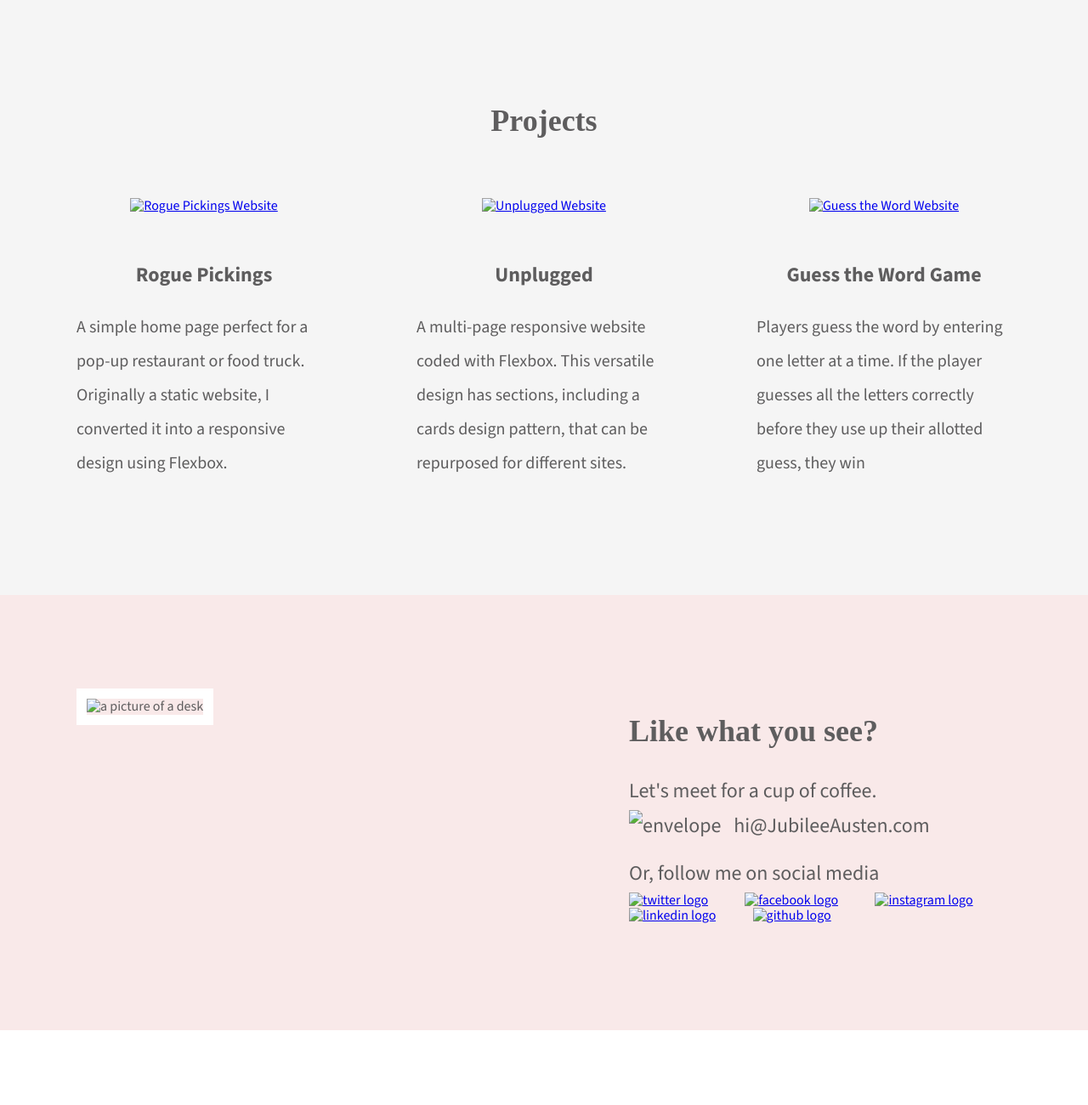
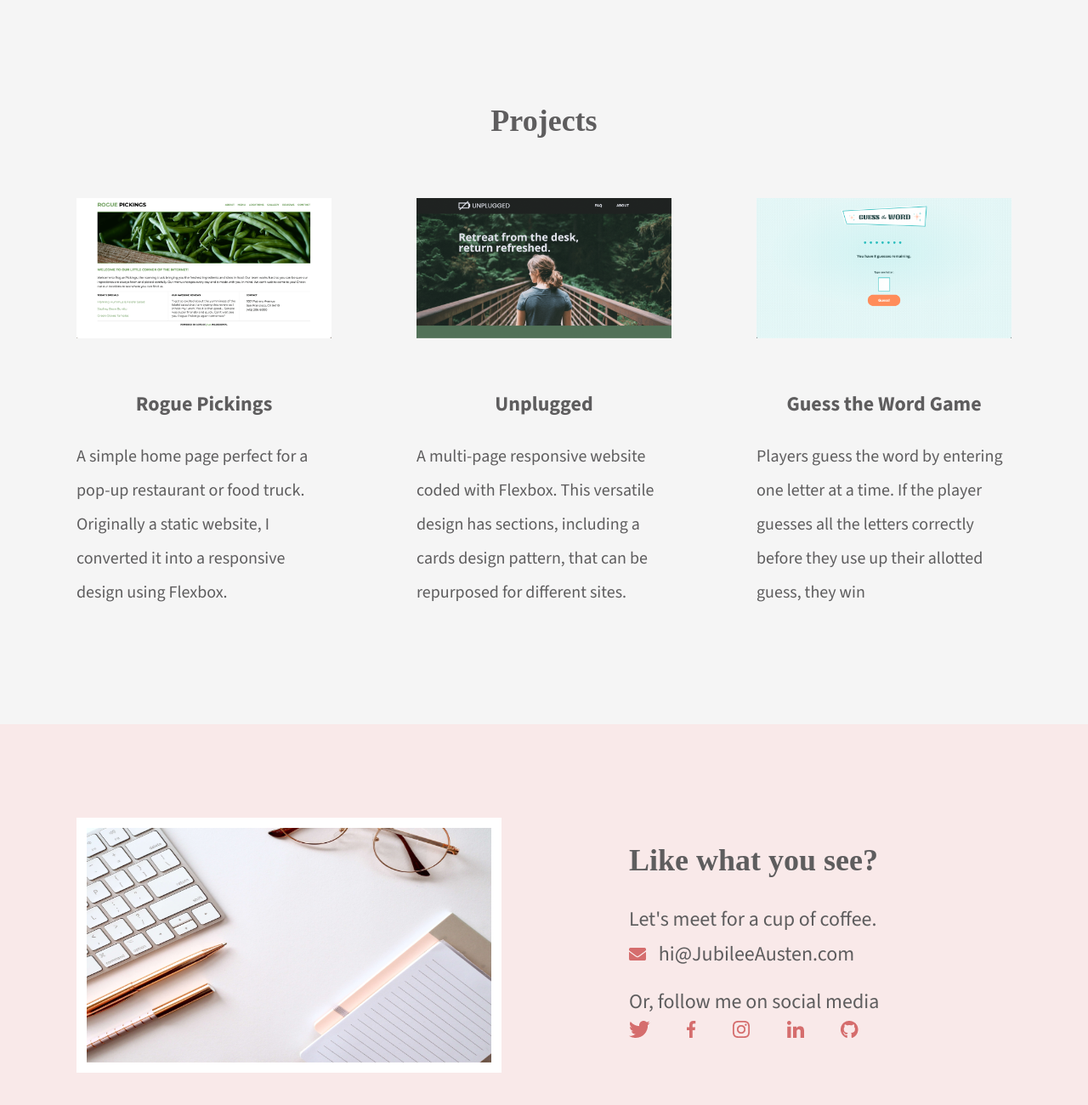
Before and after one commit to rtoddm/Jubilee-Austin, a plain HTML site: page Projects/index.html in a window 1280 px wide. Shown: the part 228-1528 px from the top of the page at 85% size. Before the commit the page ends 1440 px from the top, so only its background shows below. Drawn offline with nearby package versions, Linux system fonts and the light colour scheme; files that its build step writes are made by us from their sources; a web font is replaced by a local one.

Commit message:
Fixed broken images and links on projects page

```diff
--- a/Projects/index.html
+++ b/Projects/index.html
@@ -4,7 +4,7 @@
     <meta charset="UTF-8" />
     <title>Projects | Jubilee Austen</title>
     <link rel="stylesheet" href="css/normalize.css" />
-    <link rel="stylesheet" href="css/main.css" />
+    <link rel="stylesheet" href="/css/main.css" />
     <link rel="preconnect" href="https://fonts.googleapis.com" />
 
     <!--Source Sans 3 from Google Fonts-->
@@ -26,9 +26,9 @@
         <!-- Navigation -->
         <nav>
           <ul>
-            <li><a href="index.html">Home</a></li>
+            <li><a href="/index.html">Home</a></li>
             <li><a href="#about">About</a></li>
-            <li><a href="index.html#skills">Skills</a></li>
+            <li><a href="/index.html#skills">Skills</a></li>
             <li><a href="#contact">Contact</a></li>
             <li><a href="#">Projects</a></li>
           </ul>
@@ -44,7 +44,9 @@
             <a
               href="https://skillcrush.github.io/206-rogue_pickings/"
               target="_blank"
-              ><img src="img/rogue-pickings.png" alt="Rogue Pickings Website"
+              ><img
+                src="/jubilee-austen-projects-page-design-docs-1/bonus-images/rogue-pickings.png"
+                alt="Rogue Pickings Website"
             /></a>
             <h3>Rogue Pickings</h3>
             <p>
@@ -57,7 +59,9 @@
             <a
               href="https://skillcrush.github.io/206-unplugged_retreat/"
               target="_blank"
-              ><img src="img/unplugged.png" alt="Unplugged Website"
+              ><img
+                src="/jubilee-austen-projects-page-design-docs-1/bonus-images/unplugged.png"
+                alt="Unplugged Website"
             /></a>
             <h3>Unplugged</h3>
             <p>
@@ -71,7 +75,7 @@
               href="https://skillcrush.github.io/guess-the-word/"
               target="_blank"
               ><img
-                src="img/guess-the-word-game.png"
+                src="/jubilee-austen-projects-page-design-docs-1/bonus-images/guess-the-word-game.png"
                 alt="Guess the Word Website"
             /></a>
             <h3>Guess the Word Game</h3>
@@ -89,7 +93,7 @@
       <div class="content-wrapper">
         <div class="contact-image">
           <img
-            src="img/jess-bailey-q10VITrVYUM-unsplash.png"
+            src="/img/jess-bailey-q10VITrVYUM-unsplash.png"
             alt="a picture of a desk"
             id="contact-img"
           />
@@ -98,34 +102,34 @@
           <h2>Like what you see?</h2>
           <h3 id="coffee-h3">Let's meet for a cup of coffee.</h3>
           <a href="mailto:hi@JubileeAusten.com" id="email-address"
-            ><img src="img/envelope.png" alt="envelope" id="email-icon" />
+            ><img src="../img/envelope.png" alt="envelope" id="email-icon" />
             hi@JubileeAusten.com
           </a>
           <h3 id="media-h3">Or, follow me on social media</h3>
           <ul>
             <li>
               <a href="https://twitter.com/?lang=en" target="_blank"
-                ><img src="img/twitter.png" alt="twitter logo"
+                ><img src="/img/twitter.png" alt="twitter logo"
               /></a>
             </li>
             <li>
               <a href="https://facebook.com" target="_blank"
-                ><img src="img/facebook.png" alt="facebook logo"
+                ><img src="/img/facebook.png" alt="facebook logo"
               /></a>
             </li>
             <li>
               <a href="https://instagram.com" target="_blank"
-                ><img src="img/instagram.png" alt="instagram logo"
+                ><img src="/img/instagram.png" alt="instagram logo"
               /></a>
             </li>
             <li>
               <a href="https://linkedin.com" target="_blank"
-                ><img src="img/linkedin.png" alt="linkedin logo"
+                ><img src="/img/linkedin.png" alt="linkedin logo"
               /></a>
             </li>
             <li>
               <a href="github.com" target="_blank"
-                ><img src="img/github.png" alt="github logo"
+                ><img src="/img/github.png" alt="github logo"
               /></a>
             </li>
           </ul>
```
Also changed, not shown: jubilee-austen-projects-page-design-docs-1/bonus-images/guess-the-word-game.png (added), jubilee-austen-projects-page-design-docs-1/bonus-images/rogue-pickings.png (added), jubilee-austen-projects-page-design-docs-1/bonus-images/unplugged.png (added).
